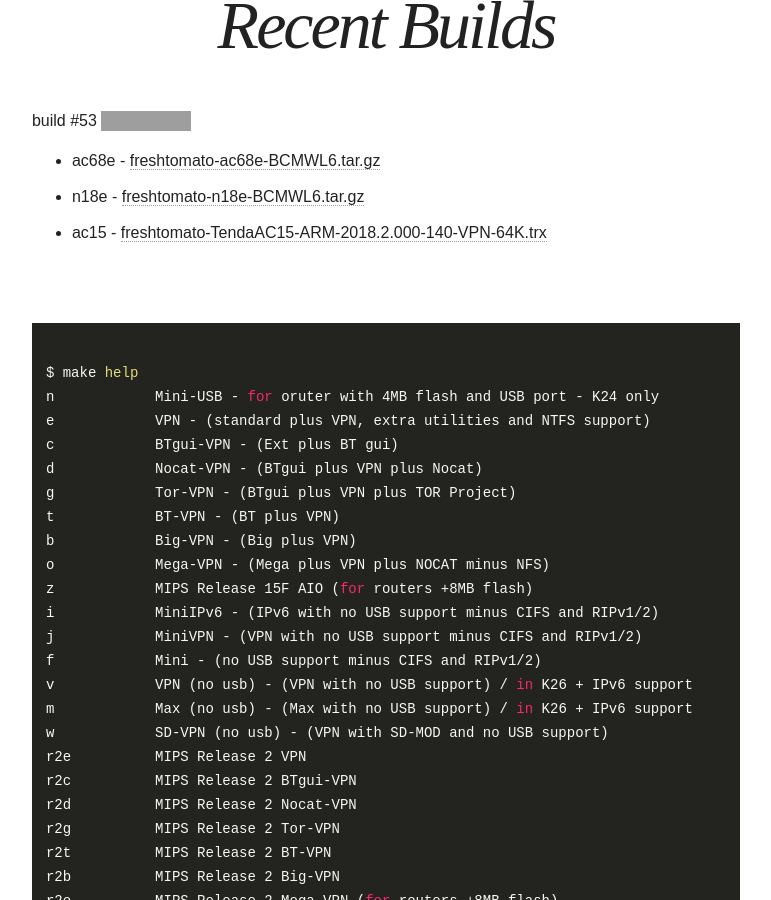
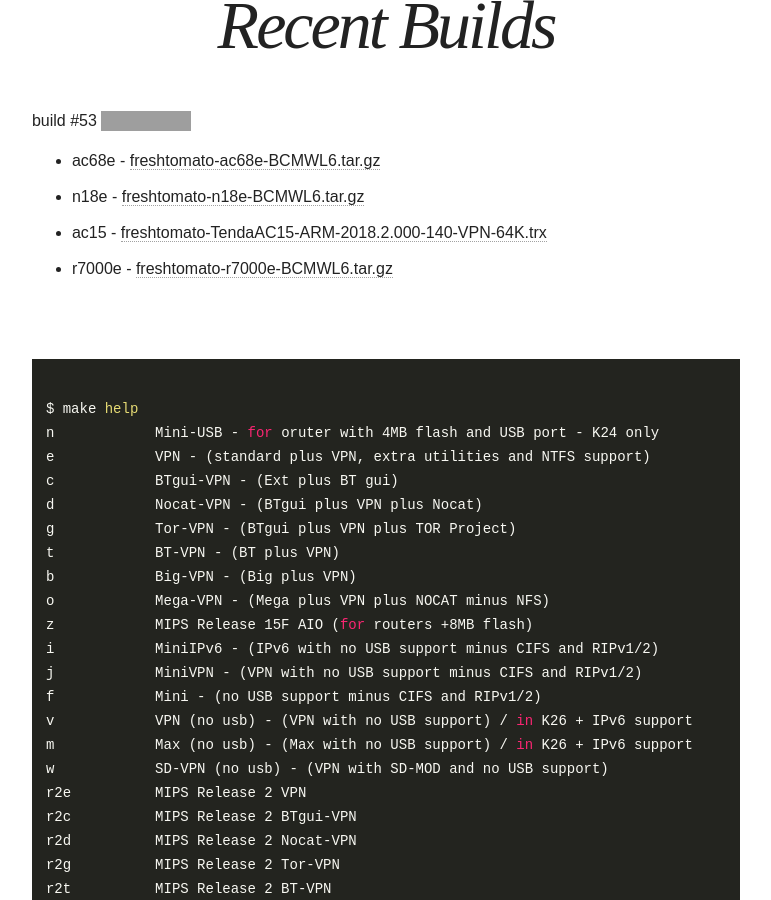
Before and after one commit to oglopss/freshTomato-ARM-ci-jekyll, a Jekyll site: the page built from index.html, in a window 1280 px wide and 900 px high, scrolled down 487 px. Shown: the whole window, without its empty margins (254-1025 px from the left). Built offline with Jekyll 4.4.1, drawn with Linux system fonts in a browser that asks for light colours; nearby versions of some CDN libraries; grey boxes are pictures that could not be loaded.

Commit message:
Travis build 53 r7000e pushed to gh-pages

```diff
--- a/_data/ss.yml
+++ b/_data/ss.yml
@@ -3,3 +3,4 @@
   - 0001 ac68e freshtomato-ac68e-BCMWL6.tar.gz
   - 0003 n18e freshtomato-n18e-BCMWL6.tar.gz
   - 0005 ac15 freshtomato-TendaAC15-ARM-2018.2.000-140-VPN-64K.trx
+  - 0007 r7000e freshtomato-r7000e-BCMWL6.tar.gz
```
